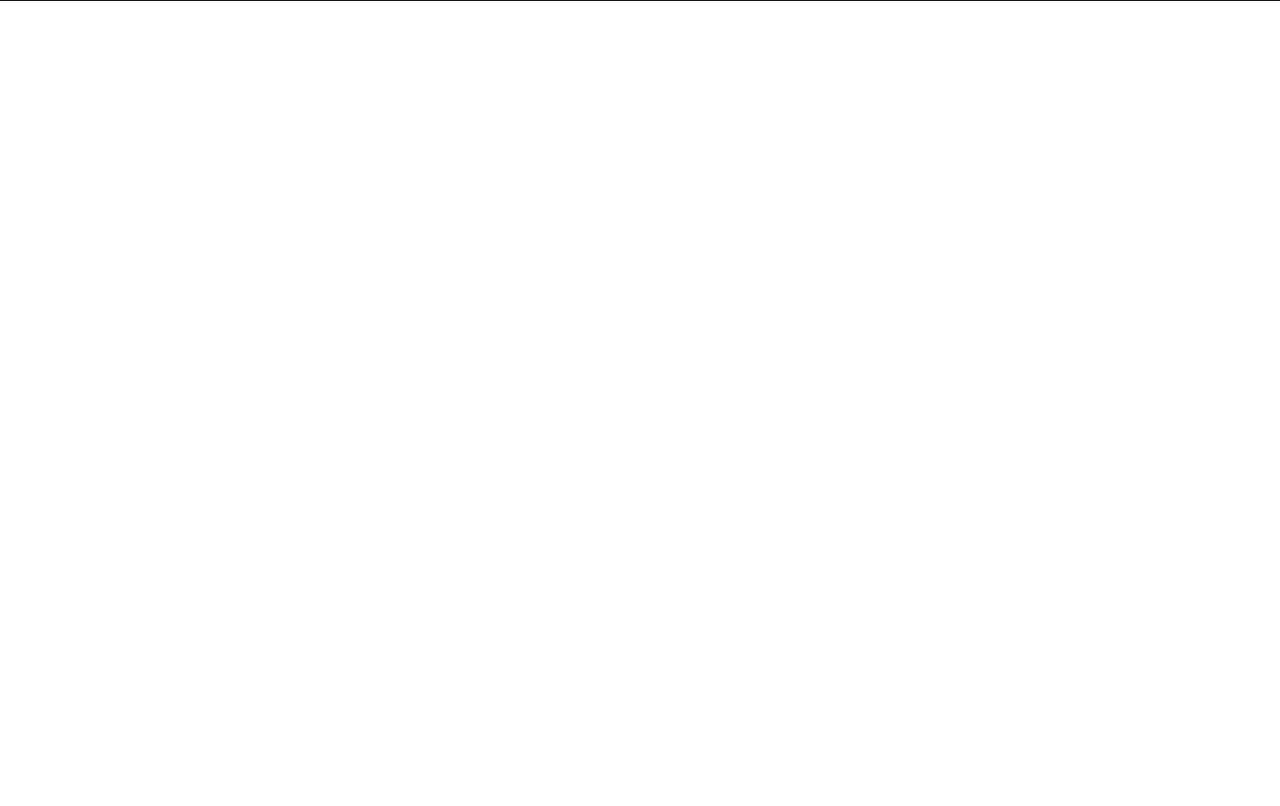
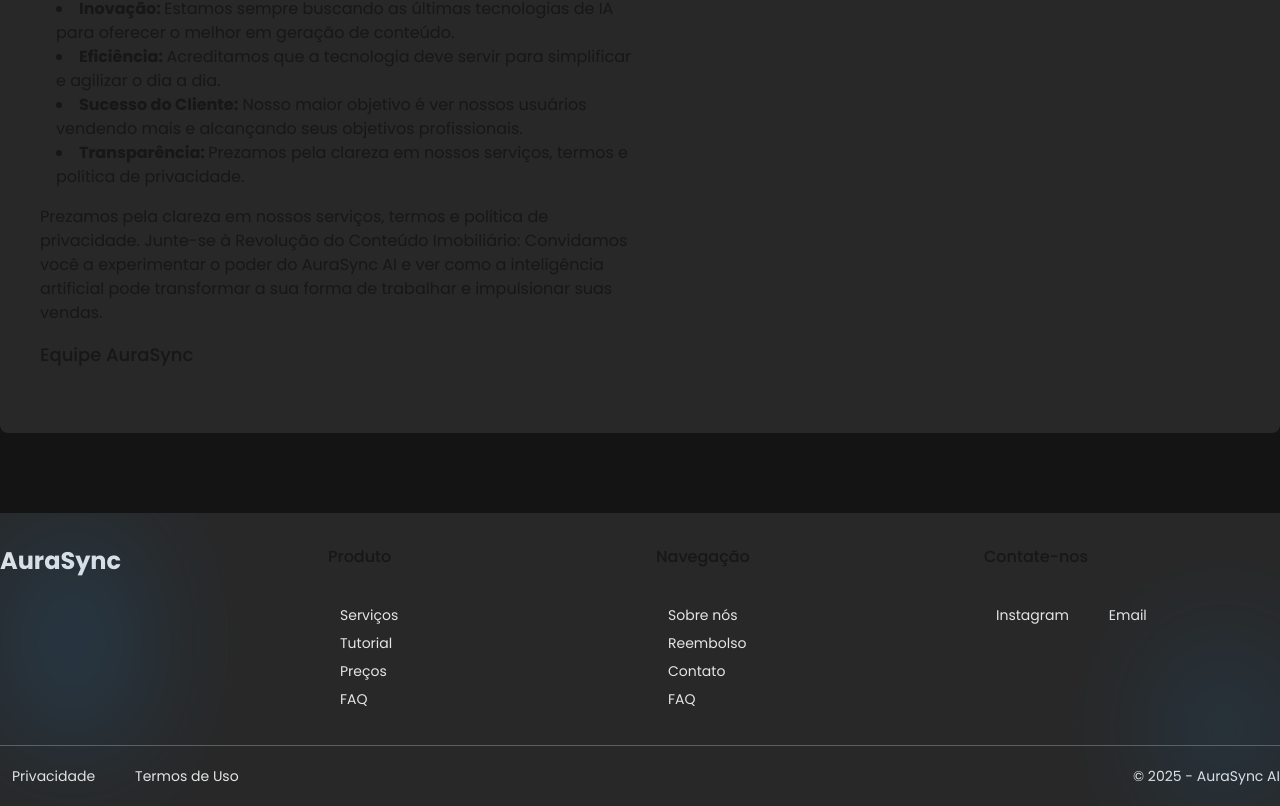
Before and after one commit to ewertonlp/real-estate-agent-ai-saas, a Next.js app in the folder frontend/: page /aboutUs in a window 1280 px wide. Shown: the part 1091-1897 px from the top of the page. Before the commit the page ends 1092 px from the top, so only its background shows below. Built offline with nearby package versions, Linux system fonts and the light colour scheme; no server answers.

Commit message:
Feat: Footer.

```diff
--- a/frontend/src/app/aboutUs/page.tsx
+++ b/frontend/src/app/aboutUs/page.tsx
@@ -1,15 +1,16 @@
 "use client";
 import PublicHeader from "@/components/publicHeader";
+import Image from "next/image";
 
 export default function aboutUs() {
   return (
     <div className="min-h-screen bg-background flex flex-col items-center overflow-hidden">
       <PublicHeader />
-      <div className="max-w-7xl w-full my-16 py-16 px-10 text-start bg-card rounded-lg">
+      <div className="max-w-7xl w-full my-20 py-16 px-10 text-start bg-card rounded-lg flex-1 md:flex justify-between gap-8">
+        <div className="w-1/2">
         <h1 className="text-4xl font-semibold text-text mb-6">
           Sobre a AuraSync
         </h1>
-        <div>
           <p className="mt4">
             No dinâmico mercado imobiliário de hoje, sabemos que tempo é
             dinheiro e conteúdo de qualidade é a chave para se destacar.
@@ -92,6 +93,9 @@
 
             <h3 className="mt-4 font-medium text-lg">Equipe AuraSync</h3>
         </div>
+        <div className="relative -mt-12 -mr-16 ">
+          <Image src="/aurasync.jpg" alt="About Us Image" width={600} height={100} className=" relative rounded-lg -mt-12 -mr-16 shadow-lg" />
+        </div>
       </div>
     </div>
   );
--- a/frontend/src/app/layout.tsx
+++ b/frontend/src/app/layout.tsx
@@ -2,6 +2,7 @@
 import { Poppins } from "next/font/google";
 import "./globals.css";
 import { AuthProvider } from "@/context/AuthContext";
+import Footer from "@/components/footer";
 
 const poppins = Poppins({
   subsets: ['latin'],
@@ -24,6 +25,7 @@
     <html lang="pt-BR">
       <body className={`${poppins.variable} antialiased`}>
         <AuthProvider>{children}</AuthProvider>
+        <Footer />
       </body>
     </html>
   );
--- a/frontend/src/app/page.tsx
+++ b/frontend/src/app/page.tsx
@@ -18,7 +18,7 @@
 
 export default function Home() {
   return (
-    <div className="min-h-screen bg-card text-white flex flex-col items-center justify-center overflow-hidden">
+    <div className="min-h-screen bg-background text-white flex flex-col items-center justify-center overflow-hidden">
       <PublicHeader />
       {/* Hero Section */}
       <section className="grid grid-cols-1 md:grid-cols-2 relative text-start my-20 px-4 pt-20 max-w-7xl w-full">
@@ -198,7 +198,7 @@
       {/* Pricing Section - Highly Persuasive */}
       <section
         id="plans"
-        className="bg-card-light text-gray-800 mt-[450px] my-8 py-12 px-8 rounded-xl shadow-2xl max-w-7xl w-full animate-fadeIn"
+        className="bg-card mt-[450px] my-8 py-12 px-8 rounded-xl shadow-2xl max-w-7xl w-full animate-fadeIn"
       >
         <h2 className="text-4xl font-semibold text-center mb-20 text-text">
           Planos Que Impulsionam Seu Sucesso
@@ -363,7 +363,7 @@
           o seu custo com a ferramenta se torna **insignificante**.
         </p>
         <p className="text-2xl md:text-3xl font-medium text-text mb-12 opacity-90 max-w-3xl mx-auto">
-        Não é um custo, é um investimento que impulsiona suas vendas.
+        Não é um custo, é um investimento para <strong>impulsionar</strong> suas vendas.
         </p>
         <Link
           href="/register"
@@ -375,7 +375,7 @@
       {/* END NEW ROI SECTION */}
 
       {/* Final Call to Action */}
-      <section className="text-center px-4 py-16 bg-gradient-to-br from-button/25 to-card text-gray-800 rounded-xl shadow-2xl max-w-4xl w-full animate-fade-in-up">
+      <section className="text-center px-4 py-16 mb-16 bg-gradient-to-br from-button/25 to-card text-gray-800 rounded-xl shadow-2xl max-w-4xl w-full animate-fade-in-up">
         <h2 className="text-4xl md:text-4xl font-bold mb-6 text-white leading-5">
           Chega de Bloqueio Criativo.
           <br />
@@ -395,14 +395,7 @@
         </Link>
       </section>
 
-      {/* Footer */}
-      <footer className="mt-20 text-center text-white text-opacity-70 text-sm">
-        <p>
-          &copy; {new Date().getFullYear()} Corretor AI. Todos os direitos
-          reservados.
-        </p>
-        <p>Desenvolvido com IA para o mercado imobiliário.</p>
-      </footer>
+
 
       {/* Global styles for animations and glow effect - Add to globals.css if preferred */}
       <style jsx global>{`
--- /dev/null
+++ b/frontend/src/components/footer.tsx
@@ -0,0 +1,146 @@
+"use client";
+
+import Link from "next/link";
+
+export default function Footer() {
+  return (
+    <div className="relative w-full  mx-auto overflow-hidden bg-card">
+      {/* Fundo com esferas azuis */}
+      <div className="absolute top-4 left-4 w-28 h-56 bg-button opacity-20 rounded-full blur-3xl pointer-events-none " />
+      <div className="absolute bottom-0 right-2 w-24 h-40 bg-button opacity-20 rounded-full blur-3xl pointer-events-none " />
+
+      <div className="grid grid-cols-1 md:grid-cols-4 gap-8 max-w-7xl w-full mx-auto mt-8 z-10">
+        {" "}
+        <Link
+          href="/"
+          className="text-2xl font-bold text-text hover:text-slate-300 transition-colors"
+        >
+          AuraSync
+        </Link>
+        <div className="">
+          <h2 className="mb-8 font-medium">Produto</h2>
+          <nav className="">
+            <ul className="flex-col gap-4">
+              <li>
+                <Link
+                  href="/services"
+                  className="  text-text hover:text-hover  py-1 px-3 text-sm flex items-center space-x-1 transition-all"
+                >
+                  <span>Serviços</span>
+                </Link>
+              </li>
+              <li>
+                <Link
+                  href="/tutorial"
+                  className=" text-text hover:text-hover py-1 px-3  text-sm flex items-center space-x-1 transition-all"
+                >
+                  Tutorial
+                </Link>
+              </li>
+              <li>
+                <Link
+                  href="/#plans"
+                  className=" text-text hover:text-hover  py-1 px-3 text-sm flex items-center space-x-1 transition-all"
+                >
+                  Preços
+                </Link>
+              </li>
+              <li>
+                <Link
+                  href="/faq"
+                  className="  text-text hover:text-hover py-1 px-3  text-sm flex items-center space-x-1 transition-all"
+                >
+                  <span>FAQ</span>
+                </Link>
+              </li>
+            </ul>
+          </nav>
+        </div>
+        <div className="">
+          <h2 className="mb-8 font-medium">Navegação</h2>
+          <nav className="">
+            <ul className="flex-col gap-4 list-none -pl-2">
+              <li>
+                <Link
+                  href="/aboutUs"
+                  className=" text-text hover:text-hover py-1 px-3  text-sm flex items-center space-x-1 transition-all"
+                >
+                  Sobre nós
+                </Link>
+              </li>
+              <li>
+                <Link
+                  href="/politica-reembolso"
+                  className=" text-text hover:text-hover  py-1 px-3 text-sm flex items-center space-x-1 transition-all"
+                >
+                  Reembolso
+                </Link>
+              </li>
+              <li>
+                <Link
+                  href="/contact"
+                  className="  text-text hover:text-hover py-1 px-3  text-sm flex items-center space-x-1 transition-all"
+                >
+                  <span>Contato</span>
+                </Link>
+              </li>
+              <li>
+                <Link
+                  href="/faq"
+                  className="  text-text hover:text-hover py-1 px-3  text-sm flex items-center space-x-1 transition-all"
+                >
+                  <span>FAQ</span>
+                </Link>
+              </li>
+            </ul>
+          </nav>
+        </div>
+        <div className="">
+          <h2 className="mb-8 font-medium">Contate-nos</h2>
+          <nav className="">
+            <ul className="flex gap-4 list-none pl-0">
+              <li>
+                <Link
+                  href="www.instagram.com/aurasync"
+                  className="text-text hover:text-hover py-1 px-3  text-sm flex items-center space-x-1 transition-all"
+                >
+                  Instagram
+                </Link>
+              </li>
+              <li>
+                <Link
+                  href="mailto:info@aurasyncai.com"
+                  className=" text-text hover:text-hover  py-1 px-3 text-sm flex items-center space-x-1 transition-all"
+                >
+                  Email
+                </Link>
+              </li>
+            </ul>
+          </nav>
+        </div>
+      </div>
+      <div className="mt-8 border-t-[1px] border-white/25 max-w-7xl w-full mx-auto pb-4">
+        <div className="flex justify-between items-center mt-4">
+          <div className="flex-1 md:flex justify-start gap-4">
+            <Link
+              href="/politica-privacidade"
+              className="text-text hover:text-hover py-1 px-3 text-sm  transition-all"
+            >
+              Privacidade
+            </Link>
+
+            <Link
+              href="/termos-uso"
+              className=" text-text hover:text-hover  py-1 px-3 text-sm transition-all"
+            >
+              Termos de Uso
+            </Link>
+          </div>
+          <div className="flex-1 md:flex justify-end gap-4">
+            <p className="text-sm text-text">&copy; 2025 - AuraSync AI</p>
+          </div>
+        </div>
+      </div>
+    </div>
+  );
+}
--- a/frontend/src/components/publicHeader.tsx
+++ b/frontend/src/components/publicHeader.tsx
@@ -19,7 +19,7 @@
             <li>
               <Link
                 href="/services"
-                className="  text-text hover:text-hover font-medium py-1 px-3 rounded-md text-md flex items-center space-x-1 transition-all"
+                className="  text-text hover:text-hover font-medium py-1 px-3 text-md flex items-center space-x-1 transition-all"
               >
                 <span>Serviços</span>
               </Link>
@@ -27,7 +27,7 @@
             <li>
               <Link
                 href="/aboutUs"
-                className=" text-text hover:text-hover font-medium py-1 px-3 rounded-md text-md flex items-center space-x-1 transition-all"
+                className=" text-text hover:text-hover font-medium py-1 px-3 text-md flex items-center space-x-1 transition-all"
               >
                 Sobre nós
               </Link>
@@ -35,7 +35,7 @@
             <li>
               <Link
                 href="/#plans"
-                className=" text-text hover:text-hover  font-medium py-1 px-3 rounded-md text-md flex items-center space-x-1 transition-all"
+                className=" text-text hover:text-hover  font-medium py-1 px-3 text-md flex items-center space-x-1 transition-all"
               >
                 Preços
               </Link>
@@ -43,19 +43,12 @@
             <li>
               <Link
                 href="/contact"
-                className="  text-text hover:text-hover font-medium py-1 px-3 rounded-md text-md flex items-center space-x-1 transition-all"
+                className="  text-text hover:text-hover font-medium py-1 px-3  text-md flex items-center space-x-1 transition-all"
               >
                 <span>Contato</span>
               </Link>
             </li>
-            <li>
-              <Link
-                href="/faq"
-                className="  text-text hover:text-hover font-medium py-1 px-3 rounded-md text-md flex items-center space-x-1 transition-all"
-              >
-                <span>FAQ</span>
-              </Link>
-            </li>
+
           </ul>
         </nav>
         <div className="flex">
```
Also changed, not shown: frontend/public/aurasync.jpg (added).
